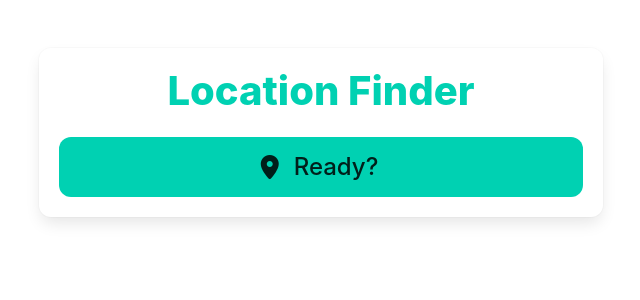
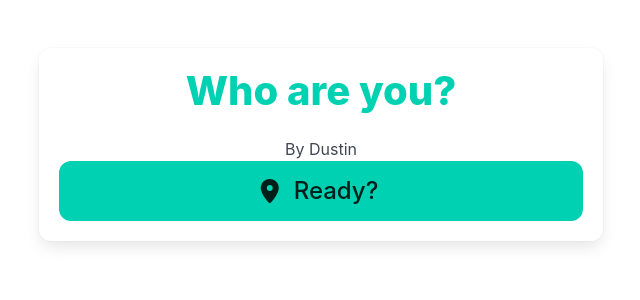
Before and after one commit to dustinmichels/weather-guys, a Vue app: page / in a window 1280 px wide. Shown: the top 300 px of the page, without its empty margins (319-959 px from the left). Built offline with nearby package versions, Linux system fonts and the light colour scheme; no server answers; the HTML template or start-up script is replaced by a standard one.

Commit message:
basic stuff works

```diff
--- a/src/App.vue
+++ b/src/App.vue
@@ -107,7 +107,8 @@ const getWeatherIcon = (code: number): string => {
       <div class="columns is-centered">
         <div class="column is-8-tablet is-6-desktop">
           <div class="box has-text-centered">
-            <h1 class="title is-2 has-text-primary mb-5">Location Finder</h1>
+            <h1 class="title is-2 has-text-primary mb-5">Who are you?</h1>
+            <h3>By Dustin</h3>
 
             <button
               @click="handleReady"
--- a/src/prompts.ts
+++ b/src/prompts.ts
@@ -1,8 +1,5 @@
 export const LOCATION_STEREOTYPE_PROMPT = `
-You are a playful and creative wordsmith, tasked with identifying fun and
-lighthearted stereotypes associated with a given location.
-Your goal is to generate a text string that incorporates three such stereotypes into the format
-'Oh, you're from ___. That means you probably ___ .'
+You are a witty and beloved wordsmith, tasked with identifying fun and lighthearted stereotypes associated with a given location. They can be a little mean, if they are funny. Your goal is to generate a text string that incorporates three such stereotypes into the format 'Oh, you're from ___. That means you probably ___ .'
 
 # Step by Step instructions
 1. Identify three fun, playful stereotypes associated with the provided Location Input.
--- a/vite.config.ts
+++ b/vite.config.ts
@@ -6,6 +6,10 @@ import vueDevTools from 'vite-plugin-vue-devtools'
 
 // https://vite.dev/config/
 export default defineConfig({
+  server: {
+    allowedHosts: ['c69f24a779d0.ngrok-free.app'],
+    host: true,
+  },
   plugins: [vue(), vueDevTools()],
   resolve: {
     alias: {
```
